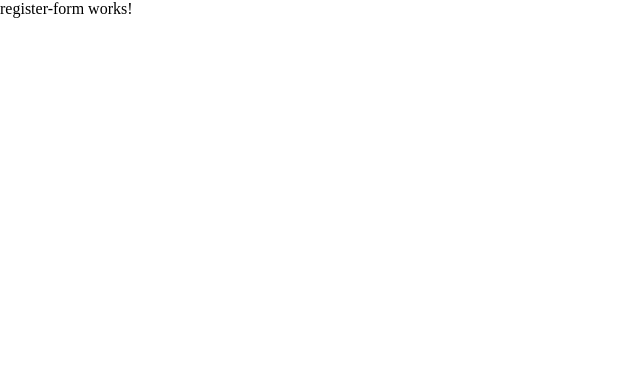
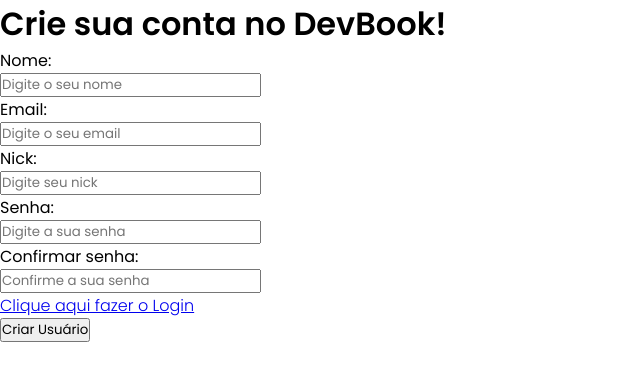
Before and after one commit to Phyllipesa/dev-book, an Angular app in the folder webapp/: page /criar-usuario in a window 1280 px wide. Shown: the top 380 px of the page, without its empty margins (0-640 px from the left). Built offline with nearby package versions, Linux system fonts and the light colour scheme.

Commit message:
Criar template do registerFormComponent

```diff
--- a/webapp/src/app/components/register-form/register-form.component.html
+++ b/webapp/src/app/components/register-form/register-form.component.html
@@ -1 +1,36 @@
-<p>register-form works!</p>
+<div class="user-infos">
+    <div class="user-infos__container">
+        <form [formGroup]="registerForm">
+            <div class="user-infos__title">
+                <h1 class="poppins-semibold">Crie sua conta no DevBook!</h1>
+            </div>
+            <div class="user-infos__row">
+                <div class="user-infos__fields">
+                    <p class="poppins-regular">Nome:</p>
+                    <input class="poppins-regular" placeholder="Digite o seu nome" formControlName="name" />
+                </div>
+                <div class="user-infos__fields">
+                    <p class="poppins-regular">Email:</p>
+                    <input class="poppins-regular" placeholder="Digite o seu email" formControlName="email" />
+                </div>
+                <div class="user-infos__fields">
+                    <p class="poppins-regular">Nick:</p>
+                    <input class="poppins-regular" placeholder="Digite seu nick" formControlName="nick" />
+                </div>
+                <div class="user-infos__fields">
+                    <p class="poppins-regular">Senha:</p>
+                    <input class="poppins-regular" placeholder="Digite a sua senha" formControlName="password" />
+                </div>
+                <div class="user-infos__fields">
+                    <p class="poppins-regular">Confirmar senha:</p>
+                    <input class="poppins-regular" placeholder="Confirme a sua senha" formControlName="password" />
+                </div>
+
+                <a class="poppins-light" href="/">Clique aqui fazer o Login</a>
+            </div>
+            <div>
+                <button type="button" class="poppins-regular user-infos__send-button">Criar Usuário</button>
+            </div>
+        </form>
+    </div>
+</div>
```
